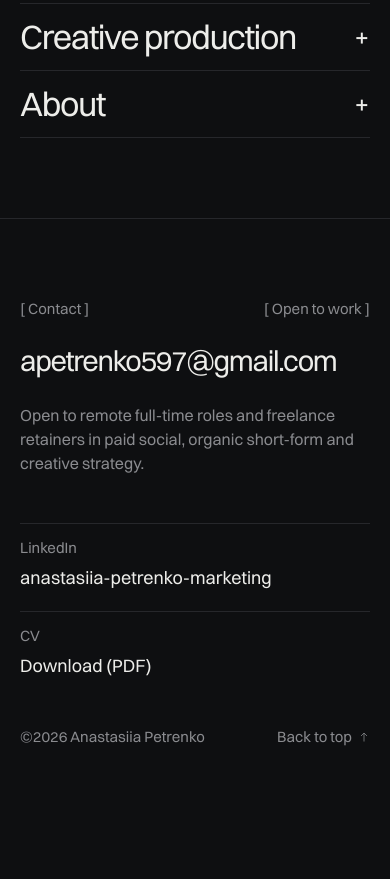
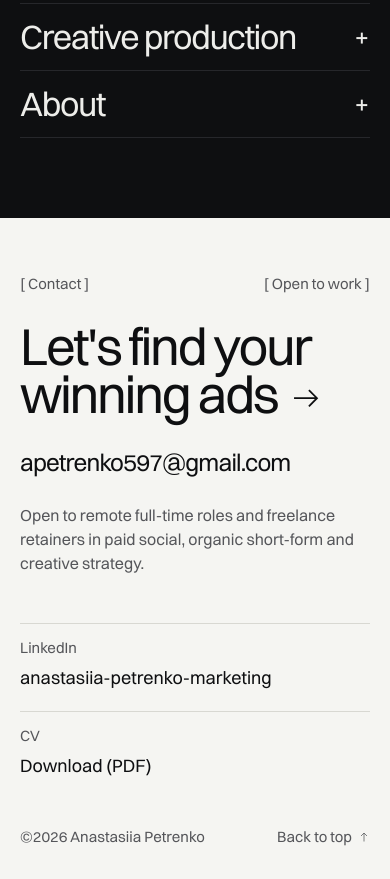
Before and after one commit to petrenko-anastasiia/petrenko-anastasiia.github.io, a plain HTML site: page preview-dark/index.html in a window 390 px wide. Shown: the part 5233-6112 px from the top of the page. Before the commit the page ends 6012 px from the top, so only its background shows below. Drawn offline with Linux system fonts and the light colour scheme.

Commit message:
preview-dark: light Contact section with 'Let's find your winning ads' headline

```diff
--- a/preview-dark/index.html
+++ b/preview-dark/index.html
@@ -15,7 +15,7 @@
 <meta name="twitter:title" content="Anastasiia Petrenko | Creative Strategist">
 <meta name="twitter:description" content="I decode what makes top-performing ads convert, and build the creative systems to scale them. Paid social, short-form and AI production. Open to remote roles and freelance.">
 <meta name="twitter:image" content="https://petrenko-anastasiia.github.io/assets/img/portrait.jpg">
-<link rel="stylesheet" href="style.css?v=20261101f">
+<link rel="stylesheet" href="style.css?v=20261101g">
 </head>
 <body>
 
@@ -206,6 +206,7 @@
 
 <footer class="contact" id="contact">
   <div class="sec-head"><span class="mono lbl">[ Contact ]</span><span class="mono lbl avail">[ Open to work ]</span></div>
+  <a class="big-cta" href="mailto:apetrenko597@gmail.com?subject=Let%27s%20work%20together"><h2>Let's find your winning ads <svg class="cta-arr" viewBox="0 0 24 24" aria-hidden="true"><path d="M3 12h17M14 6l6 6-6 6"/></svg></h2></a>
   <a class="cta" href="mailto:apetrenko597@gmail.com?subject=Let%27s%20work%20together">apetrenko597@gmail.com</a>
   <p class="c-line">Open to remote full-time roles and freelance retainers in paid social, organic short-form and creative strategy.</p>
   <div class="c-grid">
@@ -216,6 +217,6 @@
 </footer>
 
 <div class="vbox" id="vbox" aria-hidden="true"><button type="button" aria-label="Close">&times;</button><video controls playsinline></video></div>
-<script src="app.js?v=20261101f" defer></script>
+<script src="app.js?v=20261101g" defer></script>
 </body>
 </html>
--- a/preview-dark/style.css
+++ b/preview-dark/style.css
@@ -134,8 +134,12 @@ h1,h2,h3{font-weight:400;letter-spacing:-.035em}
 .tools-l li{font-size:17px}
 
 /* contact */
-.contact{padding:var(--vr) 0 32px;margin-top:var(--vr);border-top:1px solid var(--line)}
-.cta{display:block;padding:clamp(32px,4vw,64px) var(--gut) 0;font-size:clamp(26px,7.4vw,124px);line-height:.95;letter-spacing:-.045em;overflow-wrap:anywhere}
+.contact{--bg:#F5F5F2;--ink:#0E0F11;--muted:#55565A;--line:#D8D8D2;--hover:#D93100;background:var(--bg);color:var(--ink);padding:clamp(56px,6vw,96px) 0 32px;margin-top:var(--vr)}
+.big-cta{display:block;padding:clamp(28px,3.4vw,52px) var(--gut) 0}
+.big-cta h2{font-size:clamp(44px,8.6vw,140px);line-height:.92;letter-spacing:-.045em;font-weight:400;text-wrap:balance}
+.cta-arr{display:inline-block;width:.62em;height:.62em;vertical-align:-.02em;margin-left:.08em;fill:none;stroke:currentColor;stroke-width:1.3;transition:transform .35s var(--ease)}
+.big-cta:hover .cta-arr{transform:translateX(.08em)}
+.cta{display:block;padding:clamp(40px,5vw,80px) var(--gut) 0;font-size:clamp(22px,3.4vw,56px);line-height:1;letter-spacing:-.035em;overflow-wrap:anywhere;border-top:0}
 .c-line{padding:28px var(--gut) 0;max-width:calc(52ch + var(--gut) * 2);color:var(--muted)}
 .c-grid{display:grid;grid-template-columns:repeat(2,minmax(0,1fr));gap:24px;padding:clamp(56px,7vw,104px) var(--gut) 0}
 .c-grid>div{border-top:1px solid var(--line);padding-top:14px;display:flex;flex-direction:column;gap:6px}
@@ -197,8 +201,9 @@ h1,h2,h3{font-weight:400;letter-spacing:-.035em}
   .tools-list{width:100%}
   .tools-l li{grid-template-columns:1fr;gap:2px}
   .c-grid{grid-template-columns:1fr;gap:20px;padding-top:48px}
-  .contact{margin-top:80px;padding-top:80px}
-  .cta{padding-top:28px}
+  .contact{margin-top:80px;padding-top:56px}
+  .big-cta h2{font-size:clamp(44px,13.4vw,60px)}
+  .cta{padding-top:32px;font-size:clamp(20px,6.2vw,26px)}
   .foot{padding-top:48px}
 }
 @media (prefers-reduced-motion:reduce){*{animation:none!important;transition:none!important;scroll-behavior:auto!important}}
```
